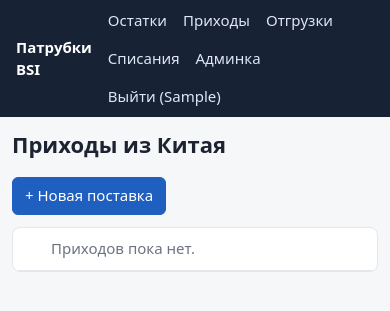
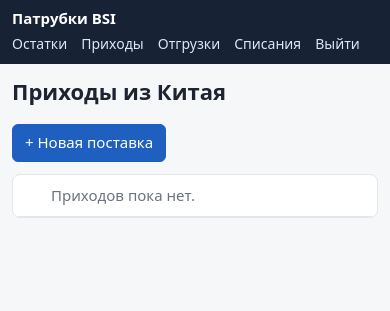
Before and after one commit to UladzimirKhilko/silicone-hoses, a Django app: page /stock/batches/ in a window 390 px wide. Shown: the top 311 px of the page. Run offline with Django 5.2, Linux system fonts and the light colour scheme; the visitor is signed in with stand-in values (Sample User, id 1); data that the repository does not hold is empty.

Commit message:
Sort document lists by date; compact mobile menu
Meta.ordering is ignored in aggregate queries, so batch, shipment and
adjustment lists showed in arbitrary order on PostgreSQL. Phone layout:
one-line scrollable menu, scrollable movement table.

Co-Authored-By: Claude Opus 5.5 <noreply@anthropic.com>
Claude-Session: https://claude.ai/code/session_01MqfteMAGF7kq1vu4q7miFK

```diff
--- a/static/css/app.css
+++ b/static/css/app.css
@@ -88,6 +88,9 @@ iframe.pdf { width: 100%; height: 75vh; border: 1px solid var(--line); border-ra
 .login label { display: grid; gap: 4px; margin-bottom: 8px; }
 
 @media (max-width: 760px) {
+  .topbar { flex-wrap: wrap; gap: 4px 12px; padding: 8px 12px; }
+  .topbar nav { margin-left: 0; width: 100%; gap: 14px; flex-wrap: nowrap; overflow-x: auto; white-space: nowrap; font-size: 14px; padding-bottom: 2px; }
+  .topbar nav .admin-link { display: none; }
   main { padding: 12px; }
   .detail { grid-template-columns: 1fr; }
   iframe.pdf { height: 60vh; }
--- a/stock/views.py
+++ b/stock/views.py
@@ -5,7 +5,7 @@ import openpyxl
 from django.contrib import messages
 from django.contrib.auth.decorators import login_required
 from django.db import transaction
-from django.db.models import ProtectedError, Sum
+from django.db.models import F, ProtectedError, Sum
 from django.http import Http404, HttpResponse
 from django.shortcuts import get_object_or_404, redirect, render
 from django.views.decorators.http import require_POST
@@ -31,7 +31,12 @@ from .models import Adjustment, Batch, ReceiptLine, Shipment, ShipmentLine
 
 @login_required
 def batch_list(request):
-    batches = Batch.objects.annotate(qty=Sum("lines__qty_expected")).prefetch_related("lines")
+    # Meta.ordering не применяется к запросам с агрегатами — сортируем явно.
+    batches = (
+        Batch.objects.annotate(qty=Sum("lines__qty_expected"))
+        .prefetch_related("lines")
+        .order_by(F("received_date").desc(nulls_first=True), "-created_at")
+    )
     return render(request, "stock/batch_list.html", {"batches": batches})
 
 
@@ -150,7 +155,7 @@ def _fill_prices(customer, rows):
 
 @login_required
 def shipment_list(request):
-    shipments = Shipment.objects.select_related("customer").annotate(qty=Sum("lines__qty"))
+    shipments = Shipment.objects.select_related("customer").annotate(qty=Sum("lines__qty")).order_by("-date", "-created_at")
     if request.GET.get("customer"):
         shipments = shipments.filter(customer_id=request.GET["customer"])
     if request.GET.get("month"):
@@ -226,7 +231,7 @@ def shipment_delete(request, pk):
 
 @login_required
 def adjustment_list(request):
-    items = Adjustment.objects.select_related("customer").annotate(qty=Sum("lines__qty"))
+    items = Adjustment.objects.select_related("customer").annotate(qty=Sum("lines__qty")).order_by("-date", "-created_at")
     return render(request, "stock/adjustment_list.html", {"items": items})
 
 
--- a/templates/base.html
+++ b/templates/base.html
@@ -15,8 +15,8 @@
       <a href="{% url 'stock:batch_list' %}">Приходы</a>
       <a href="{% url 'stock:shipment_list' %}">Отгрузки</a>
       <a href="{% url 'stock:adjustment_list' %}">Списания</a>
-      {% if user.is_staff %}<a href="{% url 'admin:index' %}">Админка</a>{% endif %}
-      <form method="post" action="{% url 'logout' %}" class="inline">{% csrf_token %}<button class="link">Выйти ({{ user.get_short_name|default:user.username }})</button></form>
+      {% if user.is_staff %}<a class="admin-link" href="{% url 'admin:index' %}">Админка</a>{% endif %}
+      <form method="post" action="{% url 'logout' %}" class="inline">{% csrf_token %}<button class="link">Выйти</button></form>
     </nav>
     {% endif %}
   </header>
--- a/templates/catalog/product_detail.html
+++ b/templates/catalog/product_detail.html
@@ -77,7 +77,7 @@
 <section class="card movements">
   <h2>Движение</h2>
   {% if movements %}
-  <table class="mini">
+  <div class="table-wrap"><table class="mini">
     <thead><tr><th>Дата</th><th>Документ</th><th>Партия</th><th class="num">Кол-во</th><th class="num">Остаток</th></tr></thead>
     <tbody>
     {% for m in movements reversed %}
@@ -85,7 +85,7 @@
         <td class="num {% if m.qty > 0 %}plus{% else %}minus{% endif %}">{% if m.qty > 0 %}+{% endif %}{{ m.qty }}</td><td class="num">{{ m.balance }}</td></tr>
     {% endfor %}
     </tbody>
-  </table>
+  </table></div>
   {% else %}<p class="muted">Движений пока нет.</p>{% endif %}
 </section>
 {% endblock %}
```
Also changed, not shown: stock/tests.py (+9 -0 lines).
